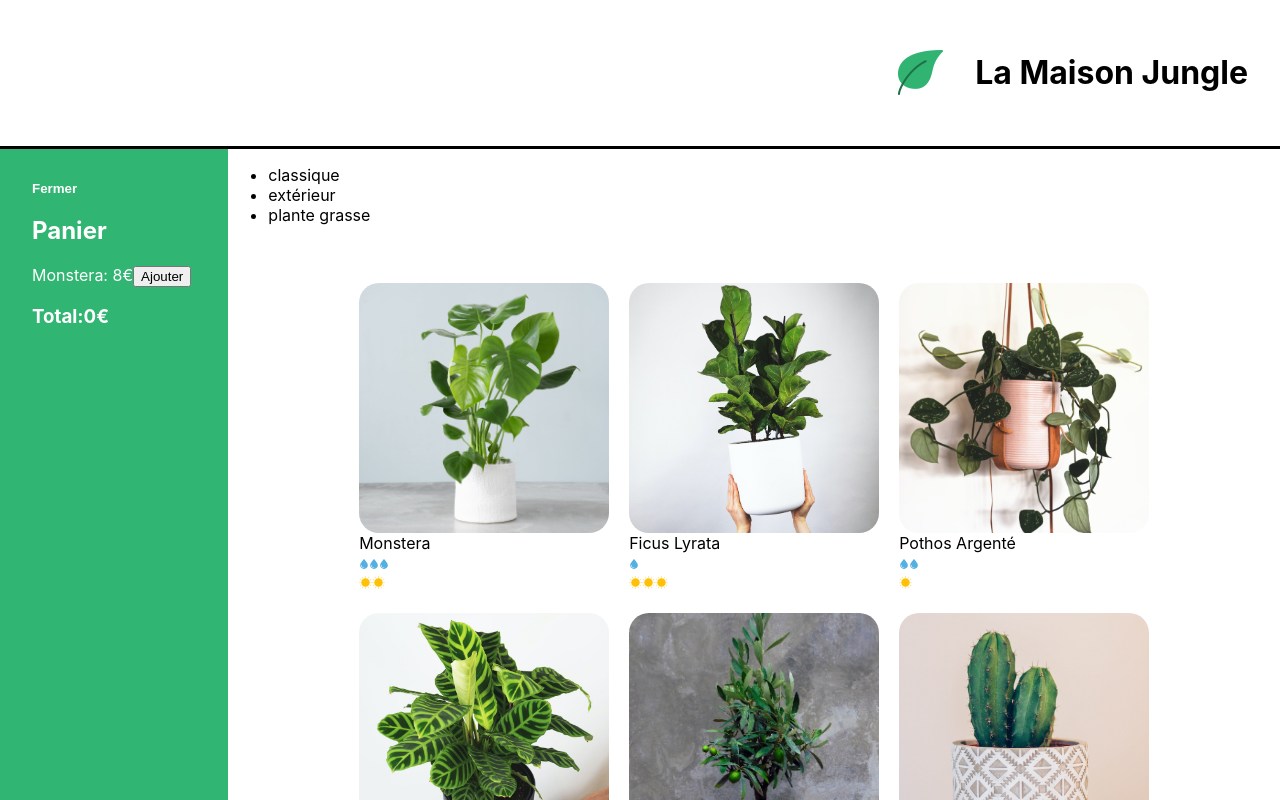
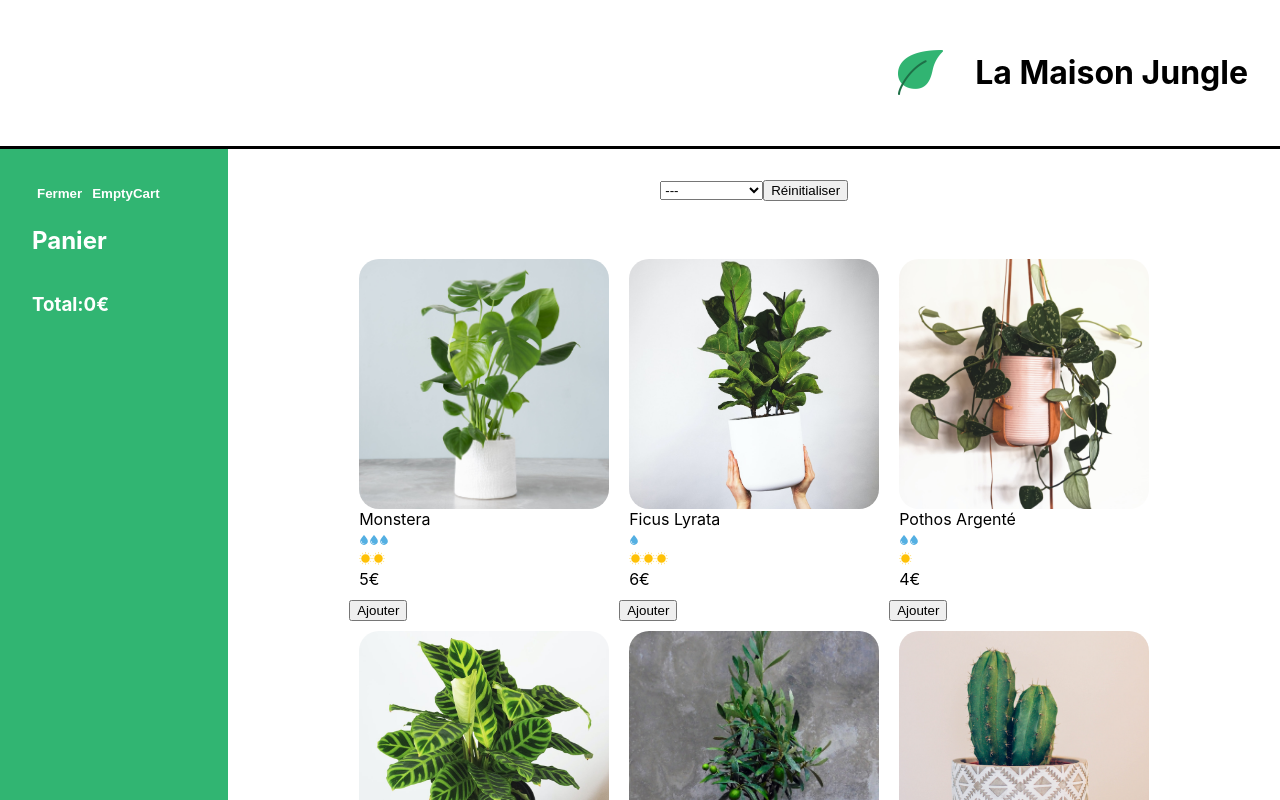
Before and after one commit to RampriyaKarthick/La-Maison-Jungle, a React (Create React App) app: page / in a window 1280 px wide. Both pictures are taken after a click on the button "Ouvrir le Panier". Shown: the top 800 px of the page. Built offline with nearby package versions, Linux system fonts and the light colour scheme.

Commit message:
categories filter and shopping list correction

```diff
--- a/src/components/App.js
+++ b/src/components/App.js
@@ -5,9 +5,11 @@ import Cart from '../components/Cart'
 import ShoppingList from './ShoppingList';
 import Footer from './Footer';
 import '../styles/Layout.css'
+import { useState } from 'react';
 
 
 function App() {
+  const [cart, updateCart] = useState([])
   return (
   <React.Fragment>
   <Banner>
@@ -15,8 +17,8 @@ function App() {
 <h1 className='lmj-title'>La Maison Jungle</h1>
     </Banner>
     <div className='lmj-layout-inner'>
-				<Cart />
-				<ShoppingList />
+    <Cart cart={cart} updateCart={updateCart} />
+                <ShoppingList cart={cart} updateCart={updateCart} />
 			</div>
   <Footer/>
 
--- a/src/components/Cart.js
+++ b/src/components/Cart.js
@@ -1,34 +1,56 @@
 import '../styles/Cart.css'
 import { useState } from 'react';
 
-function Cart(){
-    const monsteraPrice = 8;
+function Cart({ cart, updateCart }){
+    // const monsteraPrice = 8;
     // const ivyPrice= 10
     // const flowerPrice = 15
-    const[cart,updateCart] = useState(0)
+
     const [isOpen, setIsOpen] = useState(false)
+    const total = cart.reduce(
+        (acc,plantx) => acc+plantx.amount * plantx.price,
+        0
+    )
+
+
    return isOpen ? (
     <div className='lmj-cart'>
+    <div>
     <button
 				className='lmj-cart-toggle-button'
 				onClick={() => setIsOpen(false)}
 			>
 				Fermer
 			</button>
+
+            <button
+				className='lmj-empty-cart'
+				onClick={() => updateCart([])}
+			>
+				EmptyCart
+			</button>
+    </div>
+
         <h2>Panier</h2>
-        <div>
+        {cart.map(({name,price,amount}, index) =>(
+            <div key={`${name}-${index}`}>
+                {name} {price}x{amount}
+            </div>
+        ))}
+        {/* <div>
         Monstera: {monsteraPrice}€
         <button onClick={() => updateCart(cart+1)}>
             Ajouter
         </button>
-        </div>
+        </div> */}
         {/* <ul>
             <li></li>
             <li>Lierre: {ivyPrice}</li>
             <li>Fleurs: {flowerPrice}</li>
         </ul> */}
 
-       <h3> Total:{monsteraPrice * cart}€</h3>
+
+       <h3> Total:{total}€</h3>
 
     </div>
    ) : (
--- /dev/null
+++ b/src/components/Categories.js
@@ -0,0 +1,19 @@
+import '../styles/Categories.css'
+
+function Categories({categories, activeCategory,setActiveCategory}){
+    return(
+        <div className="lmj-categories">
+<select value={activeCategory} onChange={(e)=>setActiveCategory(e.target.value)}>
+<option value="">---</option>
+{categories.map((cat) =>(
+    <option key={cat} value={cat}>
+						{cat}
+					</option>
+)
+)}
+</select>
+<button onClick={() => setActiveCategory('')}>Réinitialiser</button>
+        </div>
+    )
+}
+export default Categories
--- a/src/components/PlantItem.js
+++ b/src/components/PlantItem.js
@@ -1,21 +1,27 @@
 import CareScale from "./CareScale"
 import '../styles/PlantItem.css'
 
-function PlantItem({ id, cover, name, water, light }){
+function PlantItem({ id, cover, name, water, light, price}){
 	function handleClick(name) {
 
     alert(`Vous voulez acheter 1 ${name} ? Très bon choix 🌱✨`)
 
 	}
     return (
-		<li key={id} className='lmj-plant-item' onClick={()=>handleClick(name)}>
+		<div>
+	<li key={id} className='lmj-plant-item' onClick={()=>handleClick(name)}>
+
 			<img className='lmj-plant-item-cover' src={cover} alt={`${name} cover`} />
 			{name}
 			<div>
 				<CareScale careType='water' scaleValue={water} />
 				<CareScale careType='light' scaleValue={light} />
+				<span className='lmj-plant-item-price'>{price}€</span>
 			</div>
 		</li>
+
+		</div>
+
 	)
 }
 export default PlantItem
--- a/src/components/ShoppingList.js
+++ b/src/components/ShoppingList.js
@@ -1,31 +1,49 @@
 import { plantList } from '../datas/plantList'
 import PlantItem from './plantItem'
 import '../styles/ShoppingList.css'
+import Categories from './Categories'
+import { useState } from 'react'
 
-function ShoppingList() {
+function ShoppingList({ cart, updateCart }) {
+	const [activeCategory, setActiveCategory] = useState('')
+
 	const categories = plantList.reduce(
 		(acc, plant) =>
 			acc.includes(plant.category) ? acc : acc.concat(plant.category),
 		[]
 	)
 
+function addToCart(name,price){
+   const currentPlantAdded = cart.find((plant) => plant.name === name)
+   if(currentPlantAdded){
+	const cartFilteredCurrentPlant = cart.filter(
+		(plant)=> plant.name !== name
+	)
+	updateCart([...cartFilteredCurrentPlant, {name,price,amount:currentPlantAdded.amount+1}])
+    }else{
+	updateCart([...cart, {name,price,amount:1}])
+   }
+	 }
+
 	return (
 		<div className='lmj-shopping-list'>
-			<ul>
-				{categories.map((cat) => (
-					<li key={cat}>{cat}</li>
-				))}
-			</ul>
+			<Categories categories={categories} setActiveCategory={setActiveCategory} activeCategory={activeCategory}/>
 			<ul className='lmj-plant-list'>
-				{plantList.map(({ id, cover, name, water, light }) => (
+				{plantList.map(({ id, cover, name, water, light, price, category}) =>
+				!activeCategory || activeCategory === category ? (
+					<div key={id}>
 					<PlantItem
 						key={id}
 						cover={cover}
 						name={name}
 						water={water}
 						light={light}
+						price={price}
 					/>
-				))}
+					 <button onClick={() => addToCart(name,price)}>Ajouter</button>
+					</div>
+
+				): null)}
 			</ul>
 		</div>
 	)
--- a/src/datas/plantList.js
+++ b/src/datas/plantList.js
@@ -15,7 +15,8 @@ export const plantList = [
 		id: '1ed',
 		light: 2,
 		water: 3,
-		cover: monstera
+		cover: monstera,
+		price:5
 	},
 	{
 		name: 'ficus lyrata',
@@ -23,7 +24,8 @@ export const plantList = [
 		id: '2ab',
 		light: 3,
 		water: 1,
-		cover: lyrata
+		cover: lyrata,
+		price:6
 	},
 
 	{
@@ -32,7 +34,8 @@ export const plantList = [
 		id: '3sd',
 		light: 1,
 		water: 2,
-		cover: pothos
+		cover: pothos,
+		price:4
 	},
 	{
 		name: 'calathea',
@@ -40,7 +43,8 @@ export const plantList = [
 		id: '4kk',
 		light: 2,
 		water: 3,
-		cover: calathea
+		cover: calathea,
+		price:8
 	},
 	{
 		name: 'olivier',
@@ -48,7 +52,8 @@ export const plantList = [
 		id: '5pl',
 		light: 3,
 		water: 1,
-		cover: olivier
+		cover: olivier,
+		price:7
 	},
 
 	{
@@ -57,7 +62,8 @@ export const plantList = [
 		id: '8fp',
 		light: 2,
 		water: 1,
-		cover: cactus
+		cover: cactus,
+		price:3
 	},
 	{
 		name: 'basilique',
@@ -65,7 +71,8 @@ export const plantList = [
 		id: '7ie',
 		light: 2,
 		water: 3,
-		cover: basil
+		cover: basil,
+		price:3
 	},
 	{
 		name: 'succulente',
@@ -73,7 +80,8 @@ export const plantList = [
 		id: '9vn',
 		light: 2,
 		water: 1,
-		cover: succulent
+		cover: succulent,
+		price:5
 	},
 
 	{
@@ -82,6 +90,7 @@ export const plantList = [
 		id: '6uo',
 		light: 2,
 		water: 2,
-		cover: mint
+		cover: mint,
+		price:6
 	}
 ]
--- a/src/styles/Cart.css
+++ b/src/styles/Cart.css
@@ -13,7 +13,7 @@
 	cursor: pointer;
 }
 
-.lmj-cart-toggle-button {
+.lmj-cart-toggle-button,.lmj-empty-cart {
 	background: none;
 	outline: none;
 	border: none;
@@ -22,6 +22,7 @@
 	align-self: self-start;
 	padding: 0;
 	color: white;
+	margin:5px;
 }
 
 .lmj-cart-closed {
--- /dev/null
+++ b/src/styles/Categories.css
@@ -0,0 +1,8 @@
+.lmj-categories {
+	text-align: center;
+	padding-top: 30px;
+}
+
+.lmj-categories-select {
+	margin-right: 15px;
+}
```
